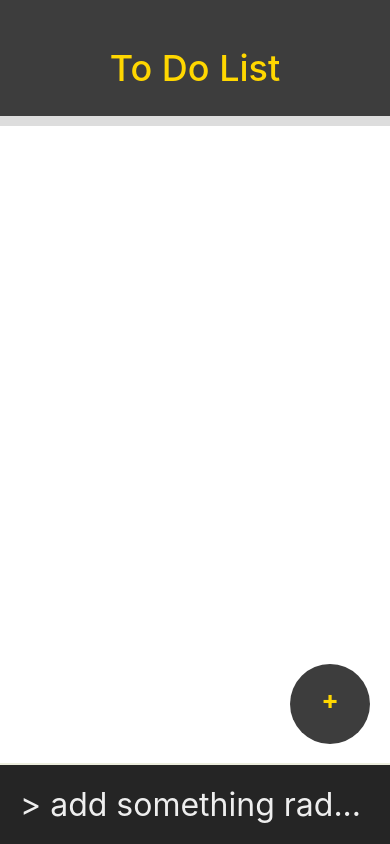
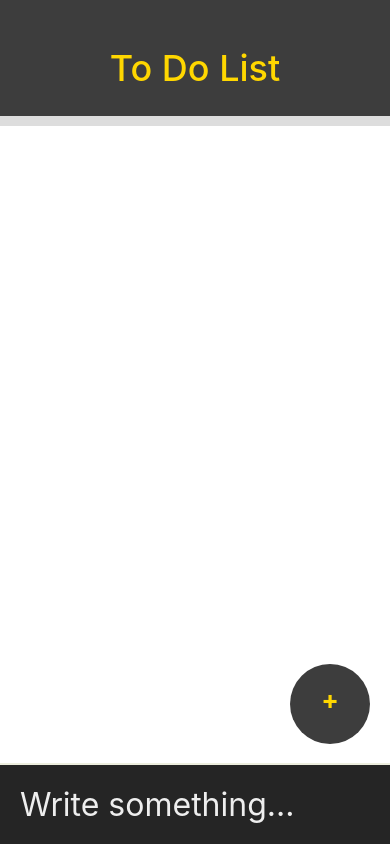
Before and after one commit to git11hub/to-do-native, a React Native app: screen / in a window 390 px wide. Built offline with nearby package versions, Linux system fonts and the light colour scheme.

Commit message:
placeholder updated

```diff
--- a/app/components/Main.jsx
+++ b/app/components/Main.jsx
@@ -45,7 +45,7 @@ const Main = () => {
                     onChangeText={(userInput) => setInputVal(userInput)}
                     value={inputVal}
                     style={styles.textInput}
-                    placeholder="> add something rad..."
+                    placeholder="Write something..."
                     placeholderTextColor="#eee"
                     underlineColorAndroid="transparent"
                 >
```
